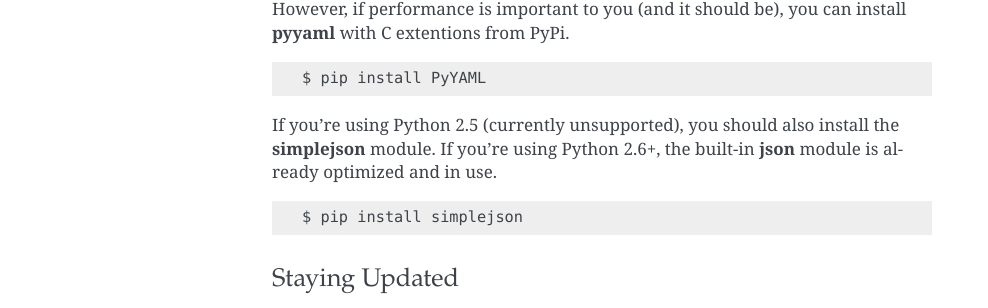
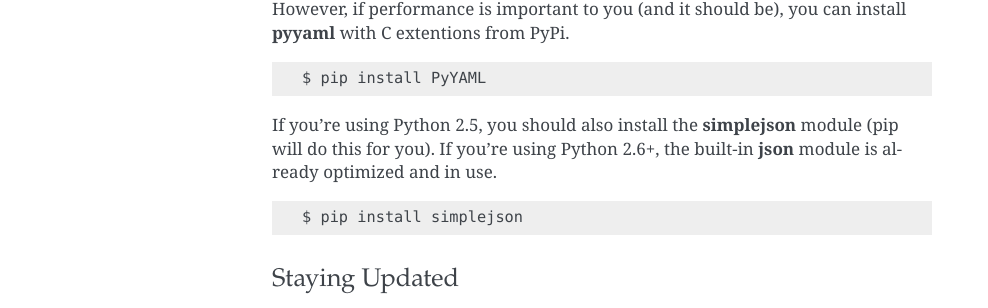
Before and after one commit to jazzband/tablib, a Sphinx documentation site: the page built from docs/install.rst, in a window 1280 px wide. Shown: the part 1019-1327 px from the top of the page, without its empty margins (148-1136 px from the left). Built offline with Sphinx 7.4.7, drawn with Linux system fonts in a browser that asks for light colours; pages that are not in the unit, such as notebooks, are missing from menus; the version number is read from the project's files by our own code.

Commit message:
docs: Python 2.5 is supported now.

```diff
--- a/docs/install.rst
+++ b/docs/install.rst
@@ -55,7 +55,7 @@
 
 	$ pip install PyYAML
 
-If you're using Python 2.5 (currently unsupported), you should also install the **simplejson** module. If you're using Python 2.6+, the built-in **json** module is already optimized and in use. ::
+If you're using Python 2.5, you should also install the **simplejson** module (pip will do this for you). If you're using Python 2.6+, the built-in **json** module is already optimized and in use. ::
 
 	$ pip install simplejson
 
```
